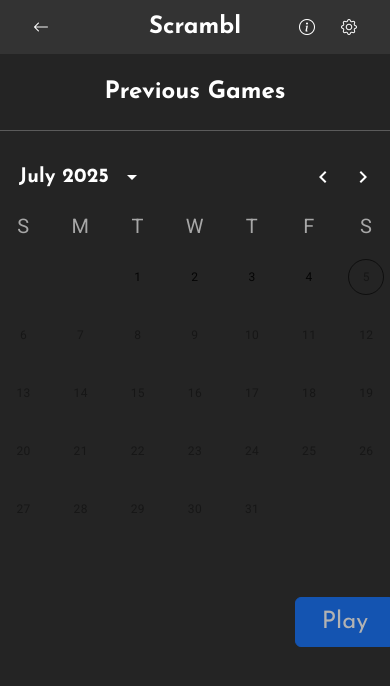
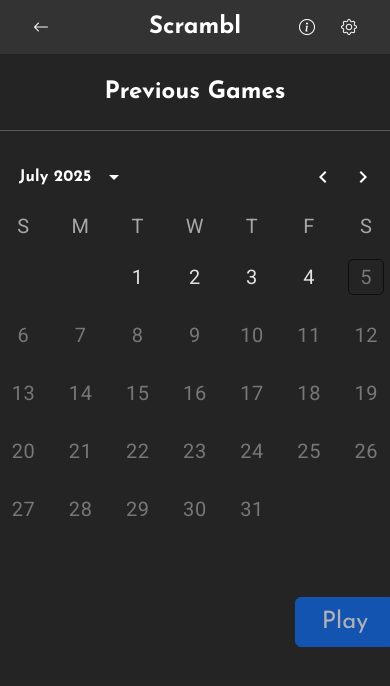
Before and after one commit to alamejoud/Scrambl, a React (Vite) app: page /Scrambl/previousGames in a window 390 px wide. Shown: the top 686 px of the page. Built offline with nearby package versions, Linux system fonts and the light colour scheme.

Commit message:
Fixing styling of previous games calendar

```diff
--- a/src/components/PreviousGames/PreviousGames.css
+++ b/src/components/PreviousGames/PreviousGames.css
@@ -8,51 +8,34 @@
     margin: auto !important;
 }
 
-.css-17f9e7e-MuiTypography-root-MuiDayCalendar-weekDayLabel {
+.MuiDayCalendar-weekDayLabel {
     color: rgba(255, 255, 255, 0.6) !important;
     font-size: 1.5rem !important;
 }
 
-.css-4k4mmf-MuiButtonBase-root-MuiPickersDay-root {
+.MuiPickersDay-root {
     color: rgba(255, 255, 255, 0.87) !important;
     font-size: 1.5rem !important;
     border-radius: 5px !important;
 }
 
-.css-1etsrfk-MuiPickersFadeTransitionGroup-root {
-    font-size: 1.5rem !important;
-}
-
-.css-qct7wd-MuiButtonBase-root-MuiPickersDay-root {
-    font-size: 1.5rem !important;
-    border-radius: 5px !important;
-}
-
-.css-qct7wd-MuiButtonBase-root-MuiPickersDay-root.Mui-disabled:not(.Mui-selected) {
+.MuiPickersDay-root.Mui-disabled:not(.Mui-selected) {
     color: rgba(255, 255, 255, 0.38) !important;
 }
 
-.css-qct7wd-MuiButtonBase-root-MuiPickersDay-root:not(.Mui-selected) {
-    border: 1px solid transparent !important;
-}
-
-.css-4k4mmf-MuiButtonBase-root-MuiPickersDay-root.Mui-disabled:not(.Mui-selected) {
-    color: rgba(255, 255, 255, 0.38) !important;
-}
-
-.css-1pv2de5-MuiDayCalendar-weekContainer {
+.MuiDayCalendar-weekContainer {
     padding-block: 10px !important;
 }
 
-.css-1n1xn3x-MuiPickersSlideTransition-root-MuiDayCalendar-slideTransition {
+.MuiPickersSlideTransition-root {
     min-height: 350px !important;
 }
 
-.css-1nxbkmn-MuiPickersCalendarHeader-root {
+.MuiPickersCalendarHeader-root {
     margin-block: 10px !important;
 }
 
-.css-4k4mmf-MuiButtonBase-root-MuiPickersDay-root.Mui-selected {
+.MuiPickersDay-root.Mui-selected {
     border-radius: 5px !important;
 }
 
@@ -101,19 +84,12 @@
     }
 
 
-    .css-17f9e7e-MuiTypography-root-MuiDayCalendar-weekDayLabel {
+    .MuiDayCalendar-weekDayLabel {
         font-size: 1.25rem !important;
     }
 
-    .css-4k4mmf-MuiButtonBase-root-MuiPickersDay-root {
+    .MuiPickersDay-root {
         font-size: 1.25rem !important;
     }
 
-    .css-1etsrfk-MuiPickersFadeTransitionGroup-root {
-        font-size: 1.25rem !important;
-    }
-
-    .css-qct7wd-MuiButtonBase-root-MuiPickersDay-root {
-        font-size: 1.25rem !important;
-    }
 }
```
